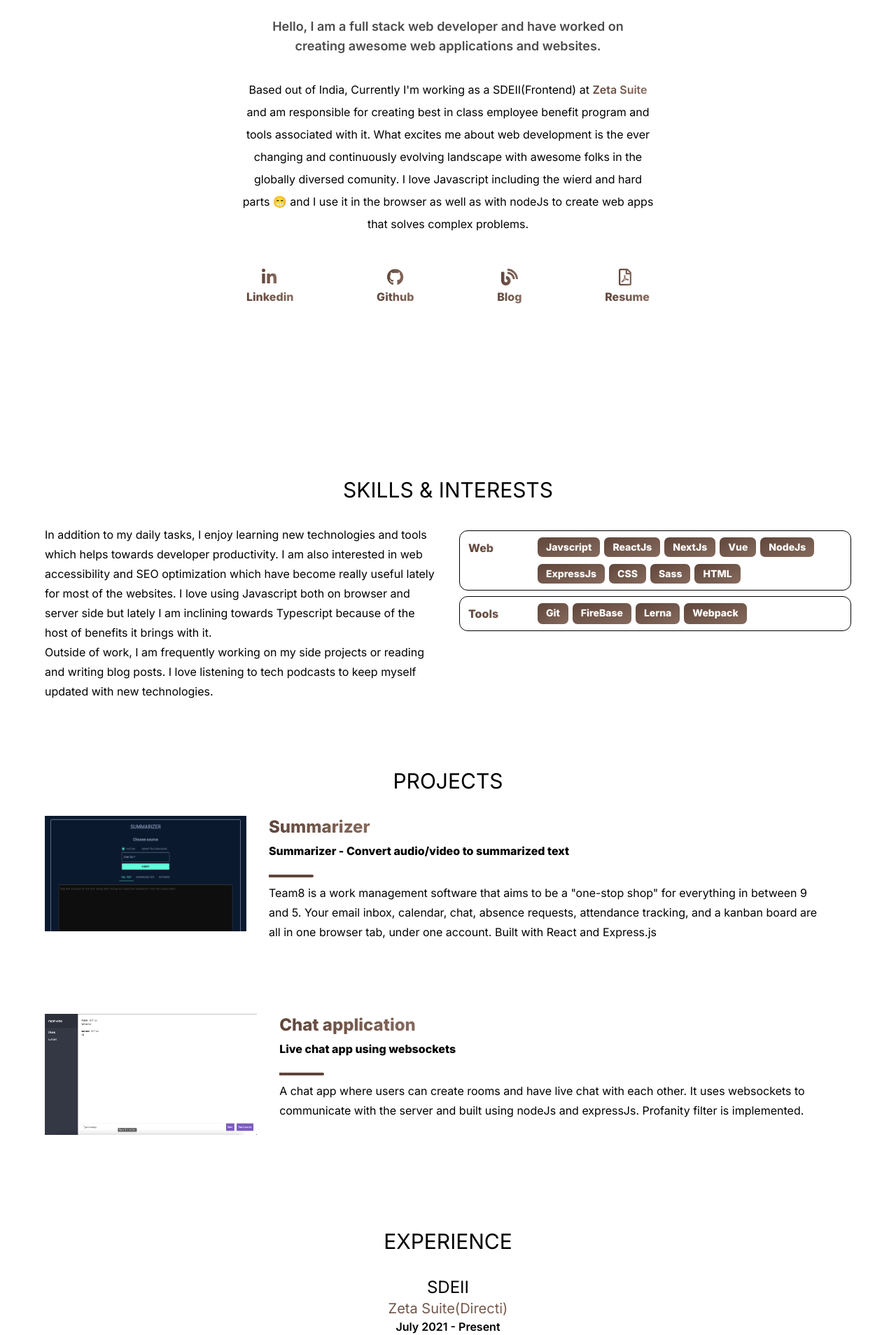
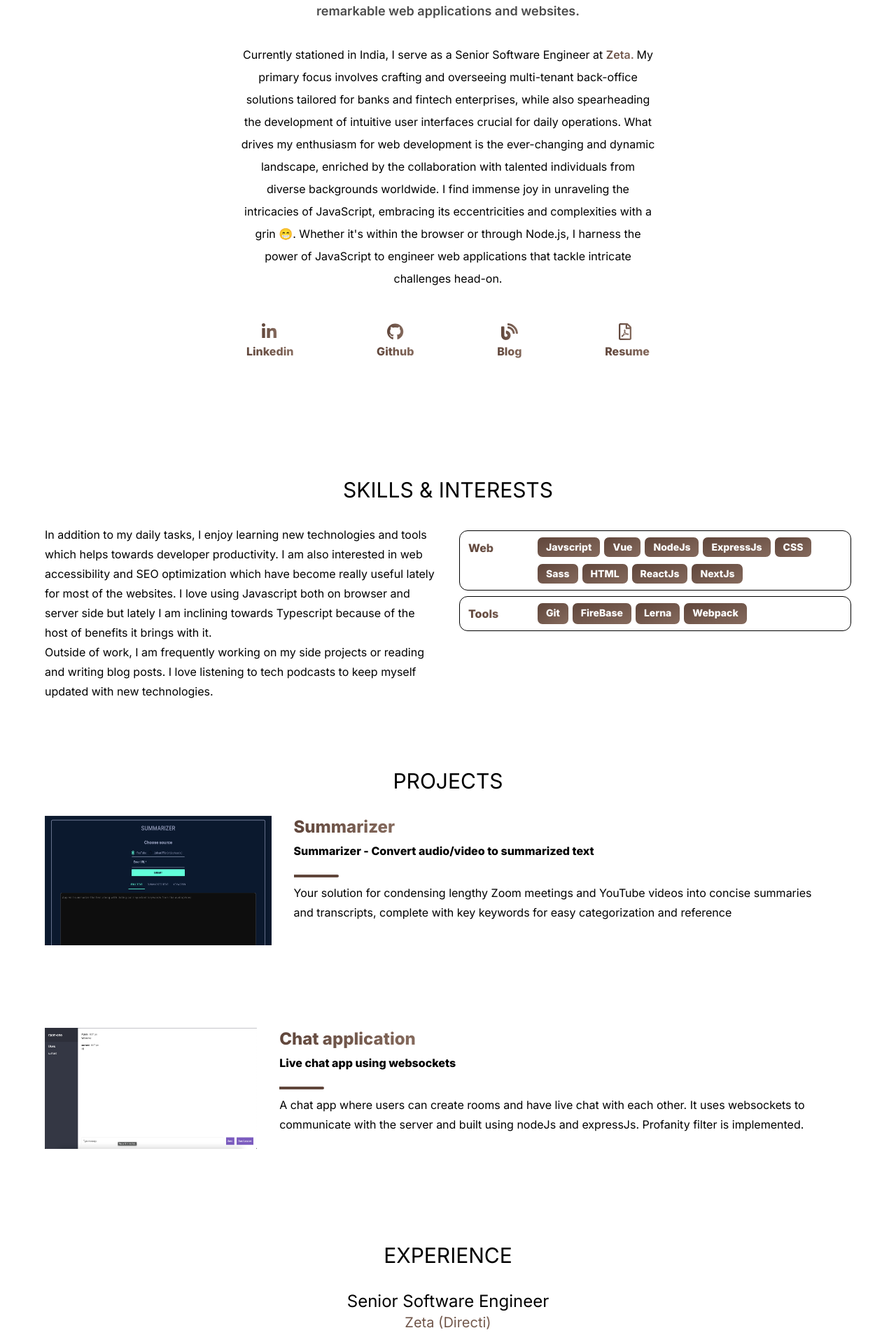
Before and after one commit to SushantRatnam/portfolio, a Next.js app: page / in a window 1280 px wide. Shown: the part 230-2138 px from the top of the page at 70% size. Built offline with nearby package versions, Linux system fonts and the light colour scheme; a web font is replaced by a local one.

Commit message:
Update resume link in Icons.js and fix typo in Skills.js

```diff
--- a/components/Icons.js
+++ b/components/Icons.js
@@ -57,7 +57,7 @@ export function Icons() {
       />
       <Icon name="Github" path={paths.github} href="https://github.com/SushantRatnam" newTab />
       <Icon name="Blog" path={paths.blog} href="https://blog.sushantratnam.com/" newTab />
-      <Icon name="Resume" path={paths.cv} href="" newTab />
+      <Icon name="Resume" path={paths.cv} href="https://drive.google.com/file/d/1ruRolKdk_F9JR4MbwWV6fMfBbtgSYnOG/view?usp=sharing" newTab />
     </div>
   );
 }
--- a/sections/Experience.js
+++ b/sections/Experience.js
@@ -1,15 +1,13 @@
-import React from "react";
-import { Section } from "../components/Section";
-import Badge from "../components/Badge";
+import React from 'react';
+import { Section } from '../components/Section';
+import Badge from '../components/Badge';
 
 function JobCard({ job, children }) {
   return (
     <div className="pb-8 mx-4 md:mx-8 md:text-center sm:text-left">
       <h2 className="text-2xl">{job.position}</h2>
       <h3 className="text-xl text-gradient">{job.company}</h3>
-      <h4 className="mb-2 font-semibold leading-6 text-gray-500">
-        {job.duration}
-      </h4>
+      <h4 className="mb-2 font-semibold leading-6 text-gray-500">{job.duration}</h4>
       {job.badgeNames.map((name) => (
         <Badge name={name} key={name} />
       ))}
@@ -25,43 +23,41 @@ export default function Experience() {
         <h2 className="mb-8 text-3xl text-center uppercase">Experience</h2>
         <JobCard
           job={{
-            company: "Zeta Suite(Directi)",
-            position: "SDEII",
-            duration: "July 2021 - Present",
-            badgeNames: ["Vue", "Typescript", "NodeJs", "ExpressJs", "Jest"],
+            company: 'Zeta (Directi)',
+            position: 'Senior Software Engineer',
+            duration: 'July 2021 - Present',
+            badgeNames: ['Vue', 'Typescript', 'NodeJs', 'ExpressJs', 'Jest'],
           }}
         >
-          My role includes development of front-office for the employee benefits
-          SaaS platform. We use VueJs with Buefy to create UI interfaces which
-          are reusable using our internal component library system. Lerna is used
-          to manage the monorepo and its dependencies
+          My role includes development of multi-tenant back-office solutions tailored for banks and
+          fintech enterprises. We use VueJs with Buefy to create UI interfaces which are reusable
+          using our internal component library system. Lerna is used to manage the monorepo and its
+          dependencies
         </JobCard>
         <JobCard
           job={{
-            company: "Blackhawk Network",
-            position: "Software Engineer",
-            duration: "June 2020 - July 2021",
-            badgeNames: ["ReactJs", "Javascript", "NextJs", "Ecommerce"],
+            company: 'Blackhawk Network',
+            position: 'Software Engineer',
+            duration: 'June 2020 - July 2021',
+            badgeNames: ['ReactJs', 'Javascript', 'NextJs', 'Ecommerce'],
           }}
         >
-          As a Software Engineer(Frontend), I was responsible for the
-          development and maintainance of our internal CMS which is used to
-          create ecommerce websites for our clients. It helped us to create
-          multi tenant websites where SEO was of utmost importance. We leveraged
-          SSR and SSG capabilities of NextJs to create best in class
-          performance.
+          As a Software Engineer(Frontend), I was responsible for the development and maintainance
+          of our internal CMS which is used to create ecommerce websites for our clients. It helped
+          us to create multi tenant websites where SEO was of utmost importance. We leveraged SSR
+          and SSG capabilities of NextJs to create best in class performance.
         </JobCard>
         <JobCard
           job={{
-            company: "Capgemini",
-            position: "Software Engineer",
-            duration: "September 2018 - June 2020",
-            badgeNames: ["Javascipt", "ReactJs", "Bootstrap", "JQuery"],
+            company: 'Capgemini',
+            position: 'Software Engineer',
+            duration: 'September 2018 - June 2020',
+            badgeNames: ['Javascipt', 'ReactJs', 'Bootstrap', 'JQuery'],
           }}
         >
-          As a junior dev, My role was to take inputs from the client and
-          translate that to technical requirements. I create UI for any new
-          features and also improve the existing functionality using ReactJs.
+          As a junior dev, My role was to take inputs from the client and translate that to
+          technical requirements. I create UI for any new features and also improve the existing
+          functionality using ReactJs.
         </JobCard>
       </div>
     </Section>
--- a/sections/Skills.js
+++ b/sections/Skills.js
@@ -43,14 +43,14 @@ function SkillBadges() {
           abbreviation="FE"
           skills={[
             'Javscript',
-            'ReactJs',
-            'NextJs',
             'Vue',
             'NodeJs',
             'ExpressJs',
             'CSS',
             'Sass',
             'HTML',
+            'ReactJs',
+            'NextJs',
           ]}
         />
         <SkillGroup title="Tools" abbreviation="Tools" skills={['Git', 'FireBase', 'Lerna', 'Webpack']} />
--- a/sections/data.js
+++ b/sections/data.js
@@ -12,7 +12,7 @@ export const projects = {
         wdith: '221',
         height: '134',
         description:
-          'Team8 is a work management software that aims to be a "one-stop shop" for everything in between 9 and 5. Your email inbox, calendar, chat, absence requests, attendance tracking, and a kanban board are all in one browser tab, under one account. Built with React and Express.js',
+          'Your solution for condensing lengthy Zoom meetings and YouTube videos into concise summaries and transcripts, complete with key keywords for easy categorization and reference',
       },
       {
         id: '1',
--- a/sections/intro/Intro.js
+++ b/sections/intro/Intro.js
@@ -1,6 +1,6 @@
-import { Section } from "../../components/Section";
-import { Icons } from "../../components/Icons";
-import Link from "next/link";
+import { Section } from '../../components/Section';
+import { Icons } from '../../components/Icons';
+import Link from 'next/link';
 
 export default function Intro() {
   return (
@@ -10,34 +10,35 @@ export default function Intro() {
           <div className="z-10 max-w-screen-sm m-auto mt">
             <hgroup>
               <h1 className="mt-4 text-3xl font-bold">Sushant Ratnam</h1>
-              <h2 className="mt-2 text-xl font-bold text-gradient">
-                Software developer
-              </h2>
+              <h2 className="mt-2 text-xl font-bold text-gradient">Software developer</h2>
             </hgroup>
             <summary className="mx-6 mt-4 leading-8 ">
               <p className="p-4 text-lg opacity-70 font-semibold shadow-black shadow=[0_0_50]">
-                Hello, I am a full stack web developer and have worked on
-                creating awesome web applications and websites.
+                Greetings!
+                <br/>
+                I am a passionate full-stack web developer dedicated to
+                crafting remarkable web applications and websites.
               </p>
               <p className="my-4 leading-8">
-                Based out of India, Currently I&apos;m working as a
-                SDEII(Frontend) at{" "}
+                Currently stationed in India, I serve as a Senior Software Engineer at{' '}
                 <Link href="https://www.zeta.tech/in">
                   <a
                     className="font-semibold transition-all pointer-events-auto text-gradient hover:text-prim-dark"
                     target="_blank"
                     rel="noopener noreferrer"
                   >
-                    Zeta Suite{" "}
+                    Zeta.{' '}
                   </a>
                 </Link>
-                and am responsible for creating best in class employee benefit
-                program and tools associated with it. What excites me about web
-                development is the ever changing and continuously evolving
-                landscape with awesome folks in the globally diversed comunity.
-                I love Javascript including the wierd and hard parts 😁 and I
-                use it in the browser as well as with nodeJs to create web apps
-                that solves complex problems.
+                My primary focus involves crafting and overseeing multi-tenant back-office solutions
+                tailored for banks and fintech enterprises, while also spearheading the development
+                of intuitive user interfaces crucial for daily operations. What drives my enthusiasm
+                for web development is the ever-changing and dynamic landscape, enriched by the
+                collaboration with talented individuals from diverse backgrounds worldwide. I find
+                immense joy in unraveling the intricacies of JavaScript, embracing its
+                eccentricities and complexities with a grin 😁. Whether it's within the browser or
+                through Node.js, I harness the power of JavaScript to engineer web applications that
+                tackle intricate challenges head-on.
               </p>
             </summary>
             <Icons />
```
